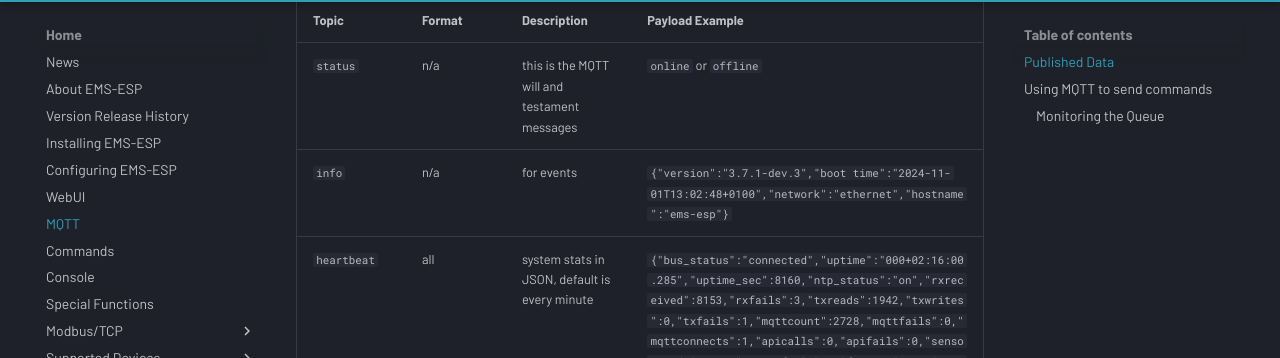
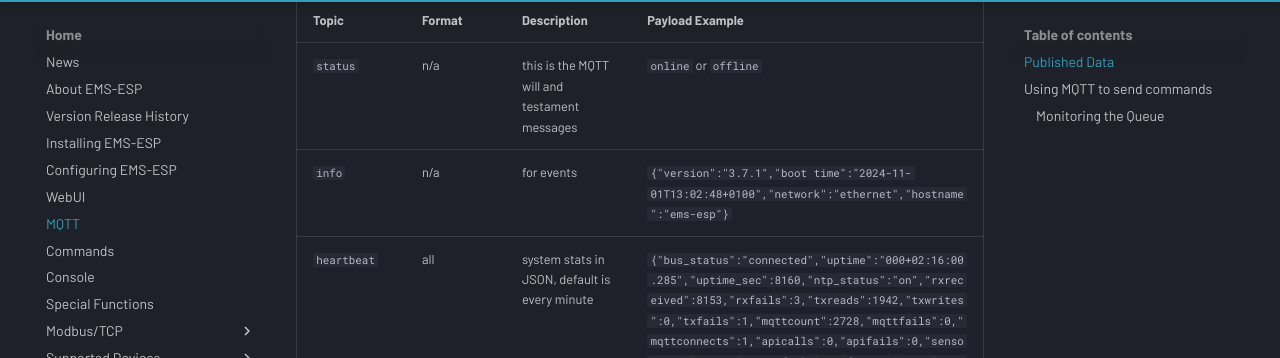
Before and after one commit to emsesp/docs, an MkDocs documentation site: the page built from docs/MQTT.md, in a window 1280 px wide and 900 px high, scrolled down 569 px. Shown: the part 94-452 px from the top of the window. Built offline with MkDocs 1.6.1 and Material for MkDocs 9.7.7, drawn with Linux system fonts in a browser that asks for light colours; comment, search, counter and statistics services are not loaded.

Commit message:
update version

```diff
--- a/docs/MQTT.md
+++ b/docs/MQTT.md
@@ -12,7 +12,7 @@
 | Topic | Format | Description | Payload Example |
 | - | - | - | - |
 | `status` | n/a | this is the MQTT will and testament messages | `online` or `offline` |
-| `info` | n/a | for events | `{"version":"3.7.1-dev.3","boot time":"2024-11-01T13:02:48+0100","network":"ethernet","hostname":"ems-esp"}`|
+| `info` | n/a | for events | `{"version":"3.7.1","boot time":"2024-11-01T13:02:48+0100","network":"ethernet","hostname":"ems-esp"}`|
 | `heartbeat` | all | system stats in JSON, default is every minute | `{"bus_status":"connected","uptime":"000+02:16:00.285","uptime_sec":8160,"ntp_status":"on","rxreceived":8153,"rxfails":3,"txreads":1942,"txwrites":0,"txfails":1,"mqttcount":2728,"mqttfails":0,"mqttconnects":1,"apicalls":0,"apifails":0,"sensorreads":1631,"sensorfails":0,"freemem":164,"max_alloc":107}` |
 | `tapwater_active` | all | boolean to show if the hot tap water is running (DHW) | |
 | `heating_active` | all | boolean to show if the heating is on | |
```
